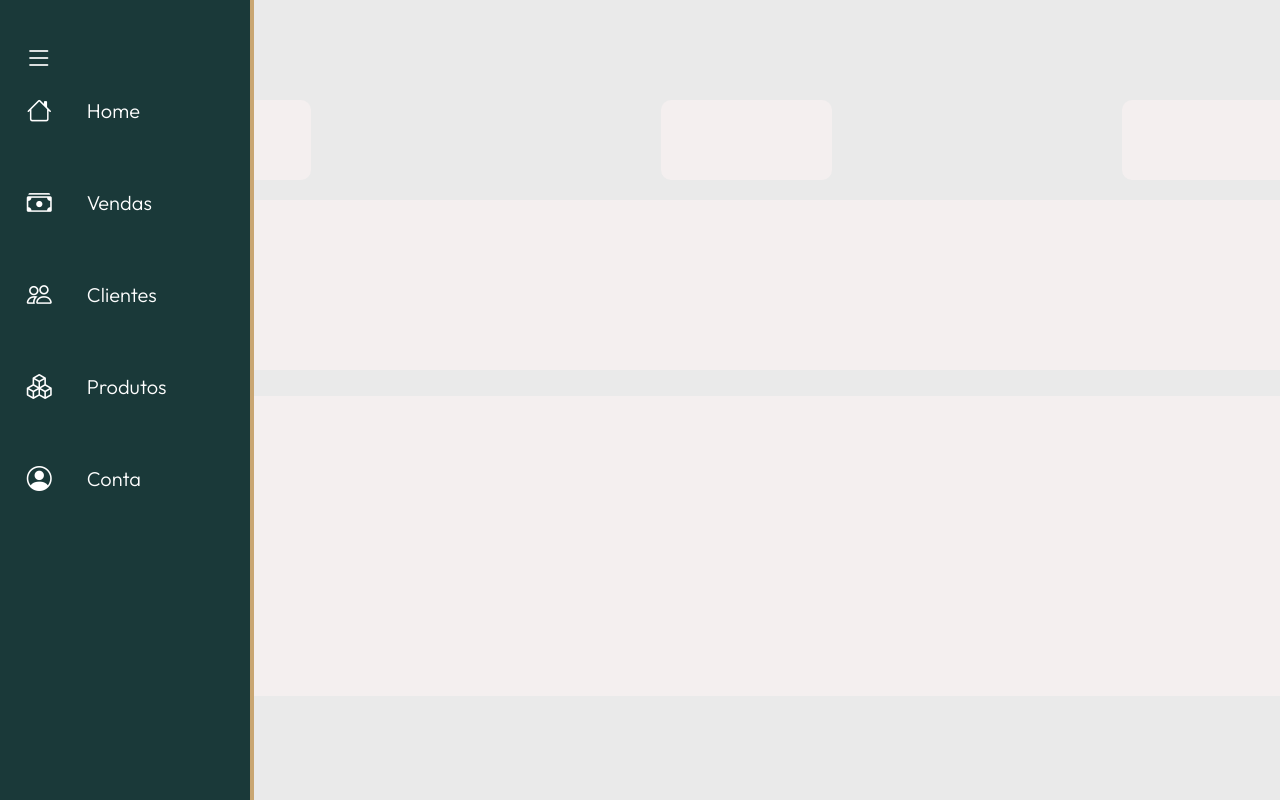
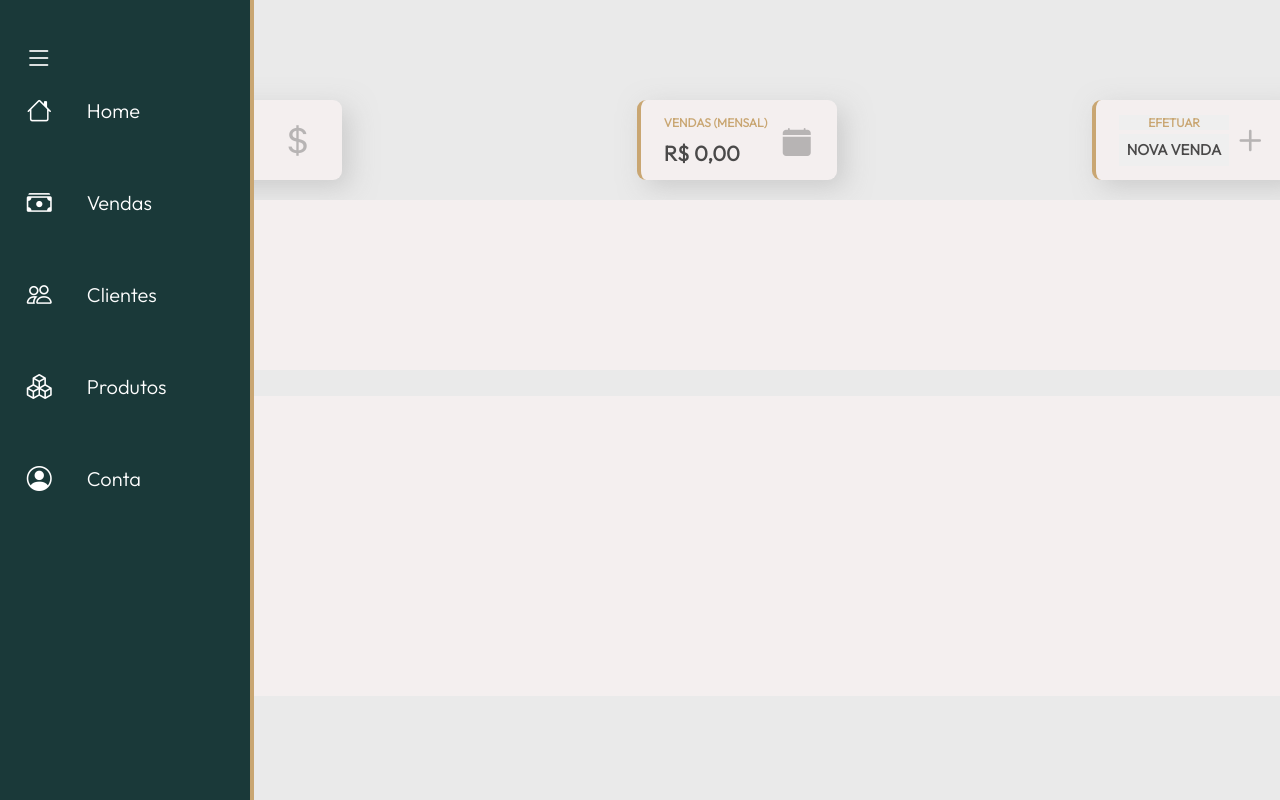
Before and after one commit to elifreitascode/Sistema-de-vendas, a Flask app: page /paginainicial in a window 1280 px wide. Run offline with Flask 3, Linux system fonts and the light colour scheme; some libraries are stand-ins or nearby versions.

Commit message:
estilização dos cards de cima

```diff
--- a/static/StyleInicio.css
+++ b/static/StyleInicio.css
@@ -83,25 +84,31 @@ ul li.item-menu > a .icon > i{
 }
 .card{
     display: flex;
-    width: 200px;
+    width: 230px;
     height: 80px;
     background-color: #f4efef;
-    border: none;
-    border-radius: 10px;
-    padding: 14px;
-    flex-direction: column;
+    border-radius: 9px;
+    padding: 15px 17px 12px 23px;
+    box-shadow: 8px 8px 26px  #bebdbdab;
+    border-left: 4px solid #c9a672;
 
 }
 #primeiro{
-    margin-right: 175px;
+    margin-right: 140px;
+    padding: 15px 20px 12px 23px;
 }
 #segundo{
-    margin-left: 175px;
-    margin-right: 175px;
+    margin-left: 155px;
+    margin-right: 170px;
 }
 #terceiro{
-    margin-left: 115px;
+    margin-left: 85px;
+    cursor: pointer;
 }
+#segundovenda{
+    width: 74%;
+}
+
 .card-aniversariante{
     width: 1240px;
     height: 170px;
@@ -120,17 +127,20 @@ ul li.item-menu > a .icon > i{
     border-radius: 10px;
 }
 
-
 .campo-texto{
     display: flex;
     height: 100%;
-    width: 100%;
+    width: 76%;
     flex-direction: column;
+    white-space: nowrap;
 
 }
 .vendas{
-    width: 100%;
+    display: flex;
+    width: 75%;
     height: 100%;
+    flex-direction: column;
+
 }
 .vendas > h2{
     font-size: 12px;
@@ -139,9 +149,56 @@ ul li.item-menu > a .icon > i{
     margin-bottom: 5px;
     text-transform: uppercase;
 }
+#primeiroh2vendas{
+    color: #c9a672;
+}
 #segundoh2vendas{
-    font-size: 18px;
+    font-size: 21px;
     width: 95%;
     margin: 0;
-    height: 50%;
+    height: 45%;
+    color: #494848fd;
 }
+form{
+    display: flex;
+    width: 70%;
+    height: 100%;
+    flex-direction: column;
+}
+input[type="submit"]{
+    display: flex;
+    text-transform: uppercase;
+    font-weight: 900;
+    justify-content: flex-start;
+    font-size: 12px;
+    border: none;
+}
+#buttondois{
+    margin-top: 4px;
+    height: 60%;
+    font-size: 15px;
+    color: #494848fd;
+    cursor: pointer;
+}
+#buttonum{
+    color: #c9a672;
+    cursor: pointer;
+}
+span.icon-card{
+    display: flex;
+    align-items: center;
+
+}
+span.icon-card > i{
+    font-size: 28px;
+    color: #a7a5a5cb;
+}
+#icondollar > i{
+    font-size: 35px;
+    margin-right: 7px;
+    margin-bottom: 2px;
+}
+#iconplus > i{
+    font-size: 43px;
+    margin-bottom: 2px;
+}
--- a/templates/paginainicial.html
+++ b/templates/paginainicial.html
@@ -5,6 +5,7 @@
     <meta http-equiv="X-UA-Compatible" content="IE=edge">
     <meta name="viewport" content="width=device-width, initial-scale=1.0">
     <link rel="stylesheet" href="https://cdn.jsdelivr.net/npm/bootstrap-icons@1.10.5/font/bootstrap-icons.css">
+    <link rel="stylesheet" href="https://fontawesome.com/v4/icons/">
     <title>Inicio</title>
     <link rel="stylesheet" href="/static/StyleInicio.css">
 </head>
@@ -53,17 +54,33 @@
                     <section class="card" id="primeiro">
                         <div class="campo-texto">
                             <div class="vendas">
-                                <h2>Vendas hoje</h2>
+                                <h2 id="primeiroh2vendas">Vendas hoje</h2>
                                 <h2 id="segundoh2vendas">R$ 0,00</h2>
                             </div>
                         </div>
-
+                        <span class="icon-card" id="icondollar">
+                            <i class="bi bi-currency-dollar"></i>
+                        </span>
                     </section>
                     <section class="card" id="segundo">
-
+                        <div class="campo-texto" id="campo1">
+                            <div class="vendas" id="segundovenda">
+                                <h2 id="primeiroh2vendas">Vendas (mensal)</h2>
+                                <h2 id="segundoh2vendas">R$ 0,00</h2>
+                            </div>
+                        </div>
+                        <span class="icon-card">
+                            <i class="bi bi-calendar-fill"></i>
+                        </span>
                     </section>
                     <section class="card" id="terceiro">
-
+                            <form action="#">
+                                <input type="submit" value="Efetuar" id="buttonum">
+                                <input type="submit" value="nova venda" id="buttondois">
+                            </form>
+                            <span class="icon-card" id="iconplus">
+                                <i class="bi bi-plus"></i>
+                            </span>
                     </section>
                 </div>
             <div class="card-aniversariante">
```
Also changed, not shown: other parts of static/StyleInicio.css (+1 -0 lines).
